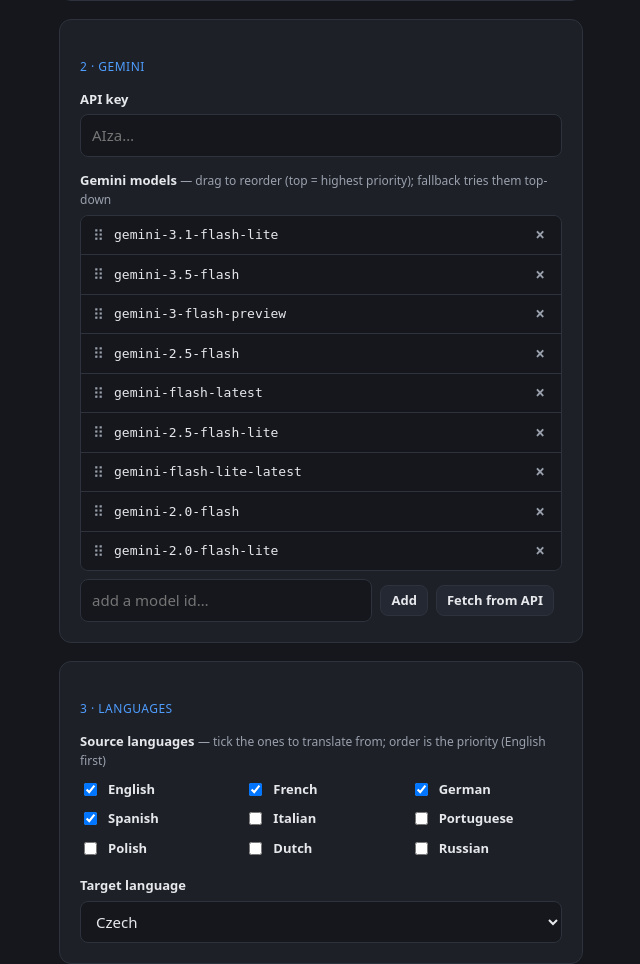
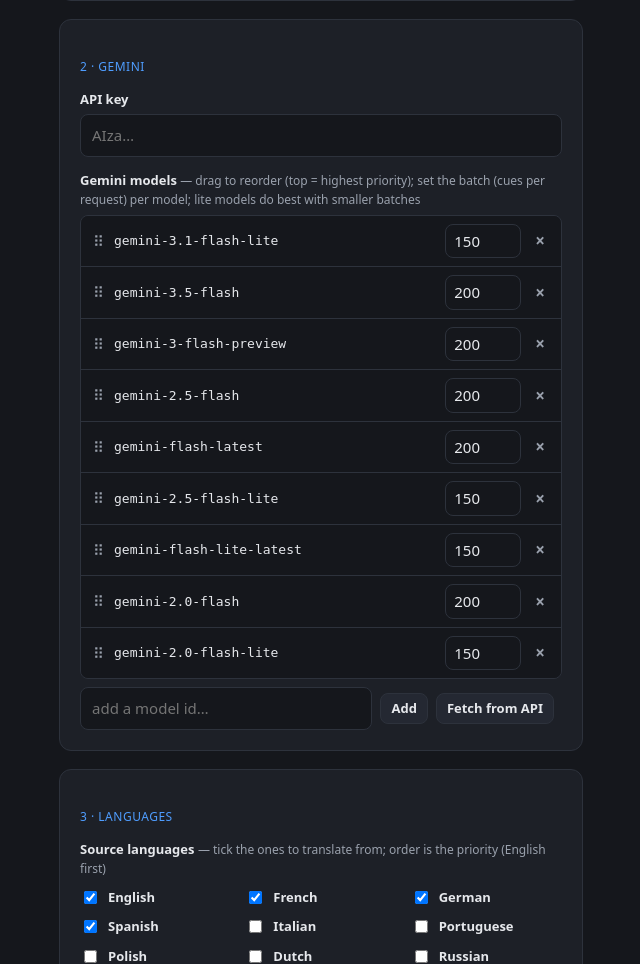
Before and after one commit to trelowney/translaitarr2, a Flask app: page /setup in a window 1280 px wide. Shown: the part 719-1683 px from the top of the page, without its empty margins (319-959 px from the left). Run offline with Flask 3, Linux system fonts and the light colour scheme.

Commit message:
Use SDH-only subs as source; per-model batch UI; auto-save Settings
- media.py: forced/SDH subtitle tracks are now DEPRIORITISED, not excluded — a
  file whose only English sub is hearing-impaired (e.g. Michael) is translated
  again (SDH artefacts get stripped). Detection uses disposition flags + title.
- Models widget: per-model batch size shown inline in the drag list and saved to
  gemini.model_batch (no separate global field).
- Settings: auto-saves on every change with a status message (no Save button);
  dropped the unimplemented context controls.
- Credit line is always added: 'Translated by translAItarr2' + the model used.

```diff
--- a/app/main.py
+++ b/app/main.py
@@ -292,6 +292,14 @@ def _apply_lang_model_fields(cfg, f):
     models = _parse_models(f.get("models", ""))
     if models:
         cfg["gemini"]["models"] = models
+        try:
+            raw_batch = json.loads(f.get("model_batch", "{}"))
+        except (ValueError, TypeError):
+            raw_batch = {}
+        cfg["gemini"]["model_batch"] = {
+            m: _int(raw_batch[m], cfg["translation"]["batch_size"])
+            for m in models if m in raw_batch
+        }
 
 
 @app.route("/settings", methods=["POST"], endpoint="settings_save")
@@ -320,13 +328,10 @@ def settings_save():
     for k in ("brackets", "parens", "music", "speaker", "uppercase"):
         cfg["sdh"][k] = f.get(f"sdh_{k}") == "on"
 
-    cfg["translation"]["batch_size"] = _int(f.get("batch_size"), cfg["translation"]["batch_size"])
-    cfg["translation"]["context_enabled"] = f.get("context_enabled") == "on"
-    cfg["translation"]["context_before"] = _int(f.get("context_before"), cfg["translation"]["context_before"])
-    cfg["translation"]["context_after"] = _int(f.get("context_after"), cfg["translation"]["context_after"])
-    cfg["translation"]["add_translator_credit"] = f.get("add_translator_credit") == "on"
-
     cfgmod.save_config(cfg)
+    # Auto-save (fetch) requests get a quiet 204; full form posts redirect.
+    if request.headers.get("X-Requested-With") == "fetch":
+        return ("", 204)
     flash("Settings saved.")
     return redirect(url_for("settings"))
 
--- a/app/static/css/app.css
+++ b/app/static/css/app.css
@@ -159,6 +159,7 @@ textarea { min-height: 78px; resize: vertical; font-family: ui-monospace, monosp
 .model-list li.drag { opacity: .45; }
 .model-list .grip { color: var(--text-dim); }
 .model-list .mname { flex: 1; font-family: ui-monospace, monospace; font-size: 13px; }
+.model-list .mbatch { width: 76px; padding: 5px 8px; }
 .model-list .x { background: none; border: none; color: var(--text-dim); font-size: 17px; line-height: 1; padding: 0 4px; }
 .model-list .x:hover { color: var(--red); border: none; }
 .model-add { display: flex; gap: 8px; align-items: center; flex-wrap: wrap; }
@@ -168,6 +169,8 @@ textarea { min-height: 78px; resize: vertical; font-family: ui-monospace, monosp
 .lang-grid { display: grid; grid-template-columns: repeat(auto-fill, minmax(130px, 1fr)); gap: 2px 14px; margin-bottom: 8px; }
 .lang-grid .check { margin: 4px 0; }
 
+.autosave-status { font-weight: 600; }
+
 /* Wizard / login centered card */
 .center-wrap { max-width: 560px; margin: 50px auto; padding: 0 18px; }
 .center-wrap .brand { font-size: 24px; text-align: center; margin-bottom: 6px; }
--- a/app/static/js/config.js
+++ b/app/static/js/config.js
@@ -1,36 +1,47 @@
-// Drag-to-reorder Gemini model list, with add + fetch-from-API. Used by the
-// setup wizard and the Settings page. No-ops if the model list isn't present.
+// Drag-to-reorder Gemini model list with a per-model batch size, plus add and
+// fetch-from-API. Used by the setup wizard and Settings. No-ops if absent.
 (function () {
   const MODELS_URL = "/api/gemini/models";
+  const DEFAULT_BATCH = 150;
   const ul = document.getElementById("model-list");
   if (!ul) return;
-  const hidden = document.getElementById(ul.dataset.target);
+  const modelsField = document.getElementById(ul.dataset.target);
+  const batchField = document.getElementById(ul.dataset.batchTarget);
   let dragEl = null;
 
-  function sync() {
-    hidden.value = JSON.stringify([...ul.querySelectorAll("li")].map((li) => li.dataset.model));
+  function sync(notify) {
+    const items = [...ul.querySelectorAll("li")];
+    modelsField.value = JSON.stringify(items.map((li) => li.dataset.model));
+    const batches = {};
+    items.forEach((li) => { batches[li.dataset.model] = parseInt(li.querySelector(".mbatch").value, 10) || DEFAULT_BATCH; });
+    batchField.value = JSON.stringify(batches);
+    // Let an auto-saving form know something changed (not on the initial sync).
+    if (notify) modelsField.dispatchEvent(new Event("change", { bubbles: true }));
   }
   function wire(li) {
     li.draggable = true;
     li.addEventListener("dragstart", () => { dragEl = li; li.classList.add("drag"); });
-    li.addEventListener("dragend", () => { li.classList.remove("drag"); sync(); });
-    li.querySelector(".x").addEventListener("click", () => { li.remove(); sync(); });
-  }
-  function makeLi(name) {
-    const li = document.createElement("li");
-    li.dataset.model = name;
-    li.innerHTML = '<span class="grip">⠿</span><span class="mname"></span>' +
-                   '<button type="button" class="x" title="Remove">×</button>';
-    li.querySelector(".mname").textContent = name;
-    wire(li);
-    return li;
+    li.addEventListener("dragend", () => { li.classList.remove("drag"); sync(true); });
+    li.querySelector(".x").addEventListener("click", () => { li.remove(); sync(true); });
+    li.querySelector(".mbatch").addEventListener("input", () => sync(true));
   }
   function exists(name) {
     return [...ul.querySelectorAll("li")].some((li) => li.dataset.model === name);
   }
-  function add(name) {
+  function makeLi(name, batch) {
+    const li = document.createElement("li");
+    li.dataset.model = name;
+    li.innerHTML = '<span class="grip">⠿</span><span class="mname"></span>' +
+      '<input type="number" class="mbatch" min="20" step="10" title="batch size (cues per request)">' +
+      '<button type="button" class="x" title="Remove">×</button>';
+    li.querySelector(".mname").textContent = name;
+    li.querySelector(".mbatch").value = batch || DEFAULT_BATCH;
+    wire(li);
+    return li;
+  }
+  function add(name, batch) {
     name = (name || "").trim();
-    if (name && !exists(name)) { ul.appendChild(makeLi(name)); sync(); }
+    if (name && !exists(name)) { ul.appendChild(makeLi(name, batch)); sync(true); }
   }
 
   ul.addEventListener("dragover", (e) => {
@@ -65,10 +76,41 @@
       const d = await r.json();
       if (!d.ok) { msg.textContent = "✗ " + d.error; msg.style.color = "var(--red)"; return; }
       let added = 0;
-      d.models.forEach((m) => { if (!exists(m)) { ul.appendChild(makeLi(m)); added++; } });
-      sync();
+      d.models.forEach((m) => { if (!exists(m)) { ul.appendChild(makeLi(m, DEFAULT_BATCH)); added++; } });
+      sync(true);
       msg.textContent = "✓ " + d.models.length + " available" + (added ? ", " + added + " added" : "");
       msg.style.color = "var(--green)";
     } catch (e) { msg.textContent = "✗ " + e; msg.style.color = "var(--red)"; }
   });
 })();
+
+// ── Auto-save: persist Settings on every change (no Save button) ──────────────
+(function () {
+  const form = document.querySelector("form[data-autosave]");
+  if (!form) return;
+  const status = document.getElementById("save-status");
+  let timer = null;
+
+  function show(text, color) {
+    if (status) { status.textContent = text; status.style.color = color || ""; }
+  }
+  async function save() {
+    show("Saving…");
+    try {
+      const r = await fetch(form.action, {
+        method: "POST",
+        body: new FormData(form),
+        headers: { "X-Requested-With": "fetch" },
+      });
+      if (!r.ok) throw new Error("HTTP " + r.status);
+      const t = new Date().toLocaleTimeString();
+      show("✓ All changes saved · " + t, "var(--green)");
+    } catch (e) {
+      show("✗ Not saved: " + e, "var(--red)");
+    }
+  }
+  function schedule() { clearTimeout(timer); timer = setTimeout(save, 600); }
+
+  form.addEventListener("input", schedule);
+  form.addEventListener("change", schedule);
+})();
--- a/app/templates/partials/_models.html
+++ b/app/templates/partials/_models.html
@@ -1,10 +1,19 @@
-<label>Gemini models <span class="hint">— drag to reorder (top = highest priority); fallback tries them top-down</span></label>
-<ul class="model-list" id="model-list" data-target="models-field">
+<label>Gemini models
+  <span class="hint">— drag to reorder (top = highest priority); set the batch (cues per request) per model; lite models do best with smaller batches</span>
+</label>
+<ul class="model-list" id="model-list" data-target="models-field" data-batch-target="model-batch-field">
   {% for m in cfg.gemini.models %}
-  <li data-model="{{ m }}"><span class="grip">&#10303;</span><span class="mname">{{ m }}</span><button type="button" class="x" title="Remove">&times;</button></li>
+  <li data-model="{{ m }}">
+    <span class="grip">&#10303;</span>
+    <span class="mname">{{ m }}</span>
+    <input type="number" class="mbatch" min="20" step="10" title="batch size (cues per request)"
+           value="{{ cfg.gemini.model_batch.get(m, cfg.translation.batch_size) }}">
+    <button type="button" class="x" title="Remove">&times;</button>
+  </li>
   {% endfor %}
 </ul>
 <input type="hidden" name="models" id="models-field">
+<input type="hidden" name="model_batch" id="model-batch-field">
 <div class="model-add">
   <input type="text" id="model-input" placeholder="add a model id…" autocomplete="off">
   <button type="button" class="small" id="model-add-btn">Add</button>
--- a/app/translator.py
+++ b/app/translator.py
@@ -402,7 +402,7 @@ def _ms_to_tc(ms):
     return f"{h:02d}:{m:02d}:{s:02d},{ms:03d}"
 
 
-def prepend_credit(srt_path, src_lang, tgt_lang, model):
+def prepend_credit(srt_path, model):
     with open(srt_path, encoding="utf-8") as f:
         content = f.read()
     tcs = re.findall(r"^(\d{2}:\d{2}:\d{2},\d{3})\s+-->\s+(\d{2}:\d{2}:\d{2},\d{3})", content, re.MULTILINE)
@@ -429,7 +429,7 @@ def prepend_credit(srt_path, src_lang, tgt_lang, model):
     if slot is None:
         return
     credit = (f"0\n{_ms_to_tc(slot[0])} --> {_ms_to_tc(slot[1])}\n"
-              f"Translated with AI\n{src_lang} -> {tgt_lang} | {model} | {time.strftime('%Y-%m-%d')}\n\n")
+              f"Translated by translAItarr2\n{model}\n\n")
     with open(srt_path, "w", encoding="utf-8") as f:
         f.write(credit + content)
 
@@ -492,8 +492,8 @@ def translate_file(file_path, cfg):
         total = len(src_entries)
         log.info("Merge: %s/%s fell back to source", missing, total)
 
-        if cfg["translation"].get("add_translator_credit"):
-            prepend_credit(merged_srt, src_lang, target_lang, used_model or "AI")
+        # Credit line is always added: "Translated by translAItarr2" + the model.
+        prepend_credit(merged_srt, used_model or "AI")
 
         shutil.copy2(merged_srt, str(out_srt))
 
```
Also changed, not shown: app/media.py (+21 -17 lines), app/templates/settings.html (+5 -12 lines).
